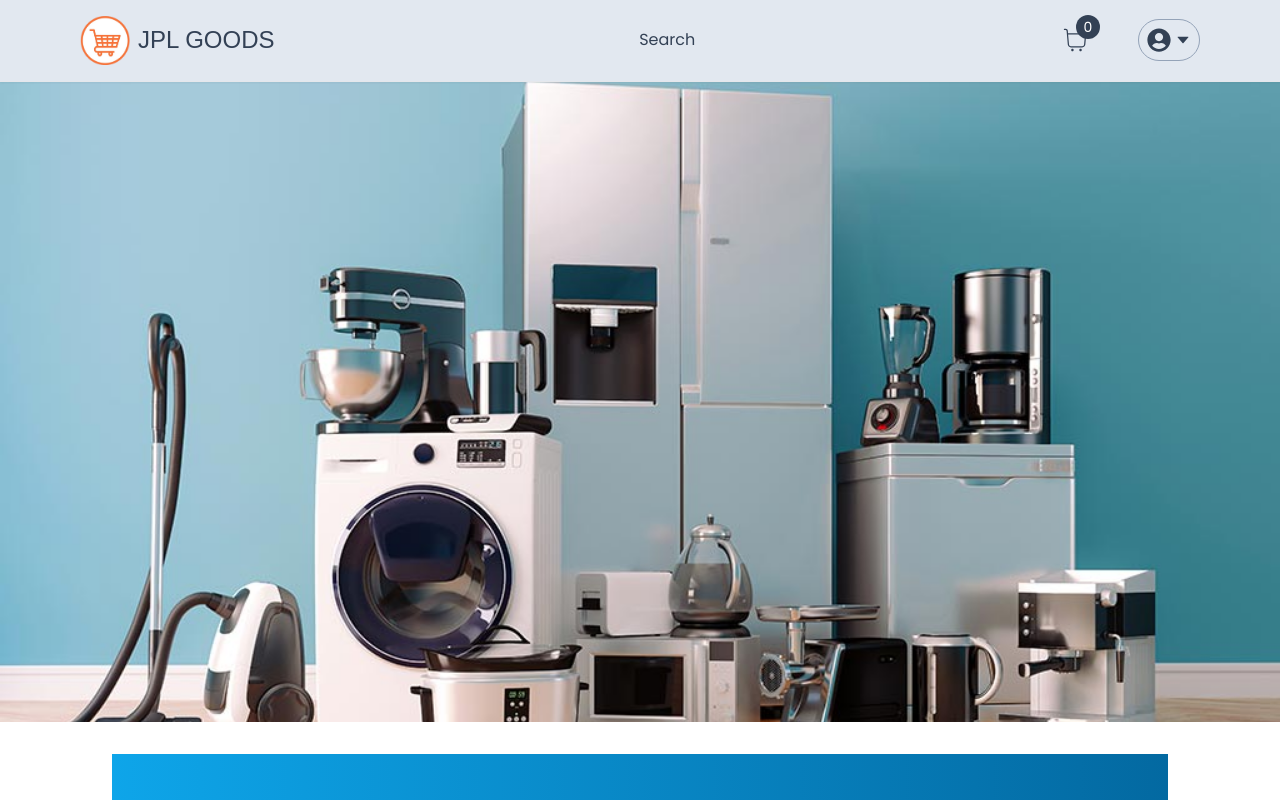
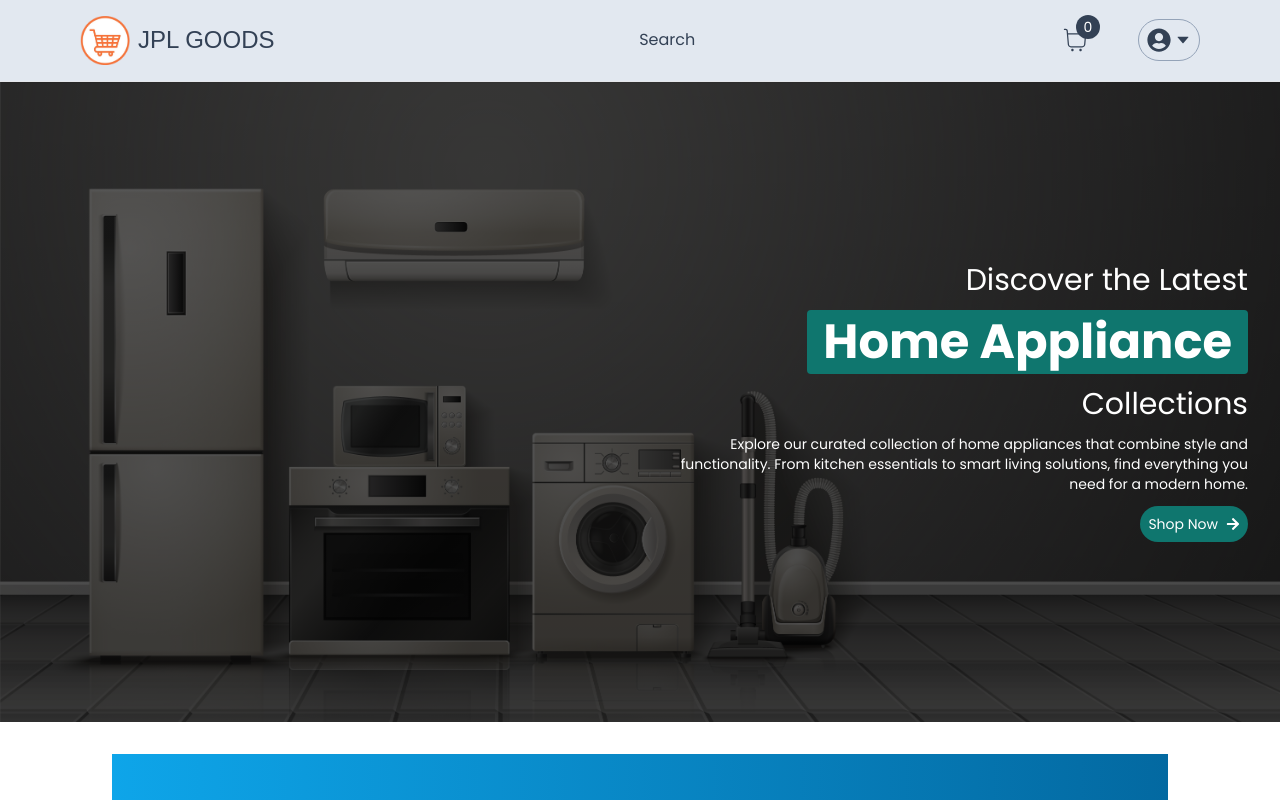
Before and after one commit to Harlloh/jpdl-goods, a Next.js app: page / in a window 1280 px wide. Shown: the top 800 px of the page. Built offline with nearby package versions, Linux system fonts and the light colour scheme; a web font is replaced by a local one.

Commit message:
fixed the hero section

```diff
--- /dev/null
+++ b/app/components/HeroSection.tsx
@@ -0,0 +1,31 @@
+"use client";
+import { useRouter } from "next/navigation";
+import React from "react";
+import { FaArrowRight } from "react-icons/fa";
+
+function HeroSection() {
+  const router = useRouter();
+
+  return (
+    <section className="herosection flex flex-col items-end justify-center text-white p-8 text-2xl  gap-3">
+      <h1 className="text-3xl">Discover the Latest</h1>
+      <span className="bg-teal-700 px-4 py-2 rounded font-semibold text-5xl">
+        Home Appliance
+      </span>
+      <h1 className="text-3xl">Collections</h1>
+      <p className="text-sm text-base max-w-xl text-end">
+        Explore our curated collection of home appliances that combine style and
+        functionality. From kitchen essentials to smart living solutions, find
+        everything you need for a modern home.
+      </p>
+      <button
+        onClick={() => router.push("/")}
+        className="bg-teal-700 rounded-full flex items-center gap-2 text-sm p-2"
+      >
+        Shop Now <FaArrowRight />
+      </button>
+    </section>
+  );
+}
+
+export default HeroSection;
--- a/app/components/footer/Footer.tsx
+++ b/app/components/footer/Footer.tsx
@@ -6,7 +6,7 @@ import { FaFacebook, FaTwitter, FaYoutube, FaInstagram } from "react-icons/fa";
 
 export default function Footer() {
   return (
-    <footer className="bg-slate-700 text-slate-200 text-sm mt-16 ">
+    <footer className="bg-teal-700 text-slate-200 text-sm mt-16 ">
       <Container>
         <div className="flex flex-col md:flex-row justify-between pt-16 pb-8">
           <FooterList>
--- a/app/components/slider/Slides.tsx
+++ /dev/null
@@ -1,51 +0,0 @@
-"use client";
-import React, { useRef, useState } from "react";
-// Import Swiper React components
-import { Swiper, SwiperSlide } from "swiper/react";
-
-// Import Swiper styles
-import "swiper/css";
-import "swiper/css/pagination";
-import "swiper/css/navigation";
-
-import "./style.css";
-
-// import required modules
-import { Autoplay, Pagination, Navigation } from "swiper/modules";
-import Image from "next/image";
-
-export default function App() {
-  return (
-    <>
-      <Swiper
-        spaceBetween={30}
-        centeredSlides={true}
-        autoplay={{
-          delay: 5000,
-          disableOnInteraction: false,
-        }}
-        modules={[Autoplay, Navigation]}
-        className="mySwiper"
-      >
-        <SwiperSlide className="swiper-slide slider11 relative">
-          <h1></h1>
-          <Image
-            fill
-            alt="slide image"
-            src="/slide-11.jpg"
-            className="z-1 absolute top-0 bottom-0 left-0 right-0"
-          />
-        </SwiperSlide>
-        <SwiperSlide className="swiper-slide slider22 relative">
-          <h1>hello</h1>
-          <Image
-            fill
-            alt="slide image"
-            src="/slide-2.jpg"
-            className="z-1 absolute top-0 bottom-0 left-0 right-0"
-          />
-        </SwiperSlide>
-      </Swiper>
-    </>
-  );
-}
--- a/app/components/slider/style.css
+++ /dev/null
@@ -1,31 +0,0 @@
-.swiper {
-  width: 100%;
-  height: 80vh;
-  padding: 0 !important;
-}
-
-.swiper-slide {
-  text-align: center;
-  font-size: 18px;
-  /* background: #7c2a2a; */
-  width: 100%;
-  height: 100%;
-
-  /* Center slide text vertically */
-  display: flex;
-  justify-content: center;
-  align-items: center;
-}
-.slider11 {
-  background-image: url("/public/slide-11.jpg");
-}
-.slider22 {
-  background-image: url("/public/slide-2.jpg");
-}
-
-.swiper-slide img {
-  display: block;
-  width: 100%;
-  height: 100%;
-  object-fit: cover;
-}
--- a/app/globals.css
+++ b/app/globals.css
@@ -1,3 +1,11 @@
 @tailwind base;
 @tailwind components;
 @tailwind utilities;
+
+.herosection {
+  background: linear-gradient(rgba(0, 0, 0, 0.655), rgba(0, 0, 0, 0.704)),
+    url("../public/hero-image.jpg");
+  height: 80vh;
+  background-size: cover;
+  background-position: center center;
+}
--- a/app/page.tsx
+++ b/app/page.tsx
@@ -2,13 +2,13 @@ import Container from "./components/Container";
 import Homebanner from "./components/Homebanner";
 // import Image from 'next/image'
 import ProductCard from "./components/Products/ProductCard";
-import Slides from "./components/slider/Slides";
 import { products } from "./utils/Product";
+import HeroSection from "./components/HeroSection";
 
 export default function Home() {
   return (
     <>
-      <Slides />
+      <HeroSection />
       <div className="p-8">
         <Container>
           <div>
```
Also changed, not shown: public/hero-image.jpg (added).
